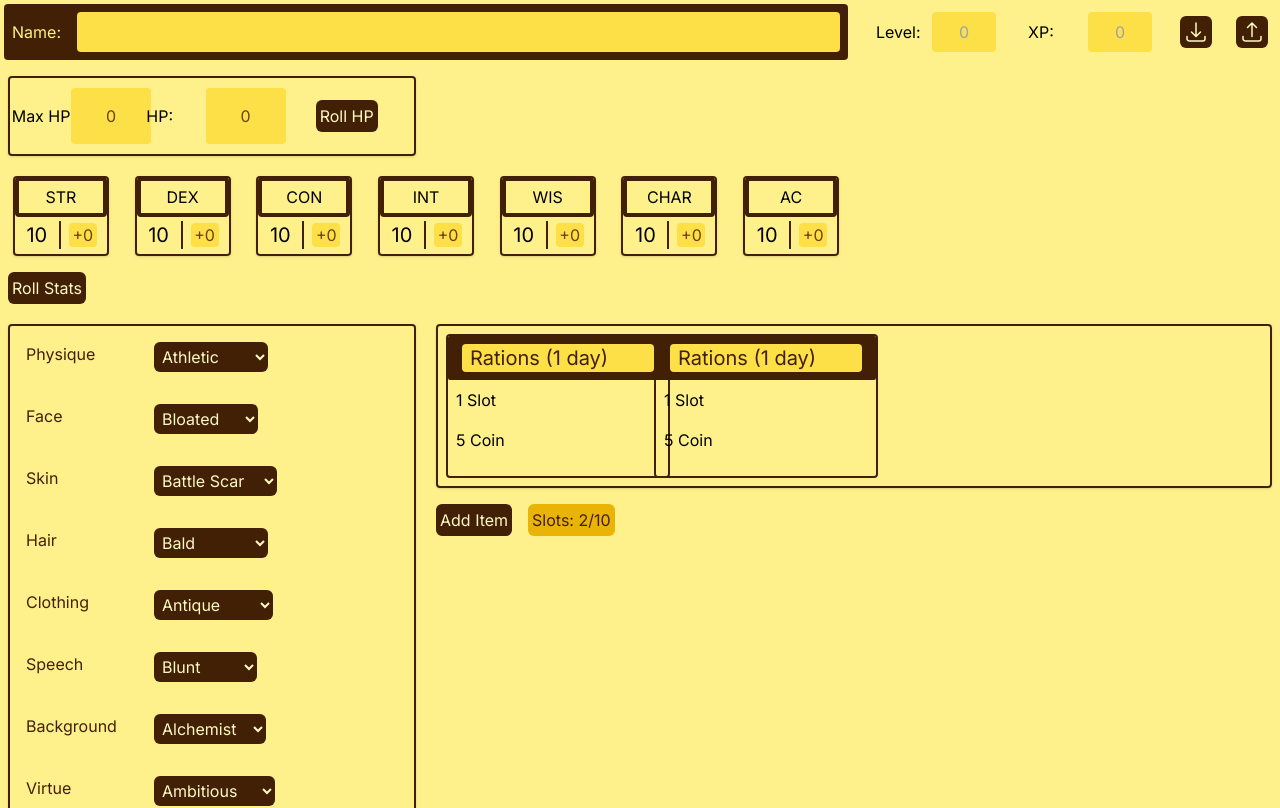
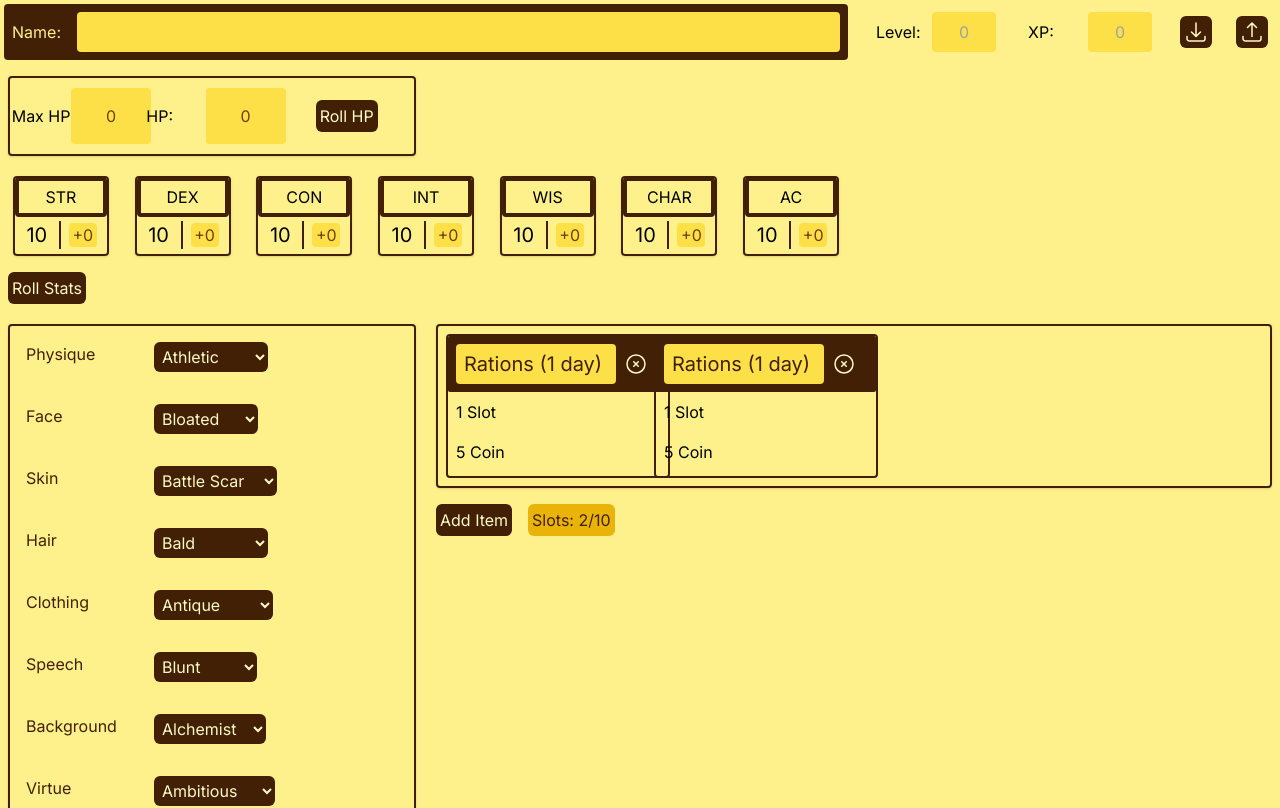
Before and after one commit to mf-andres/knave-charsheet, a Next.js app: page / in a window 1280 px wide. Shown: the top 808 px of the page. Built offline with nearby package versions, Linux system fonts and the light colour scheme.

Commit message:
feat: remove items (and fix an issue related to item name state)

```diff
--- a/app/page.tsx
+++ b/app/page.tsx
@@ -9,13 +9,15 @@ import LevelAndXP from "@/components/level-and-xp";
 import { useState } from "react";
 import DownloadButton from "@/components/download-button";
 import UploadButton from "@/components/upload-button";
+import { ItemDO } from "@/components/models/item";
 
 export default function Home() {
   // TODO
   //  delete items, make shareable
   const [con, setCon] = useState(0);
-  const [items, setItems] = useState([
+  const [items, setItems] = useState<ItemDO[]>([
     {
+      id: "1",
       name: "Rations (1 day)",
       slots: 1,
       cost: 5,
@@ -23,6 +25,7 @@ export default function Home() {
       quality: 0,
     },
     {
+      id: "2",
       name: "Rations (1 day)",
       slots: 1,
       cost: 5,
--- a/components/add-item-overlay.tsx
+++ b/components/add-item-overlay.tsx
@@ -26,6 +26,7 @@ const AddItemOverlay: React.FC<AddItemOverlayProps> = ({
   const handleSubmit = (e: any) => {
     e.preventDefault();
     onSubmit({
+      id: crypto.randomUUID(),
       name: name,
       slots: slots,
       cost: cost,
--- a/components/inventory.tsx
+++ b/components/inventory.tsx
@@ -10,13 +10,15 @@ interface Props {
 }
 
 const Inventory: React.FC<Props> = ({ con, items, setItems }) => {
-  const getTakenSlots = () => {
+  const getTakenSlots = (items: ItemDO[]) => {
     return items.map((item) => item.slots).reduce((sum, slots) => sum + slots);
   };
-  const [takenSlots, setTakenSlots] = useState(getTakenSlots());
+
+  const [takenSlots, setTakenSlots] = useState(getTakenSlots(items));
 
   useEffect(() => {
-    setTakenSlots(getTakenSlots());
+    console.log(items);
+    setTakenSlots(getTakenSlots(items));
   }, [items]);
 
   const [showOverlay, setShowOverlay] = useState(false);
@@ -30,11 +32,31 @@ const Inventory: React.FC<Props> = ({ con, items, setItems }) => {
     toggleOverlay();
   };
 
+  const renameItem = (itemId: string, newName: string) => {
+    setItems(
+      items.map((item) => {
+        if (item.id != itemId) {
+          item.name = newName;
+        }
+        return item;
+      })
+    );
+  };
+
+  const popItem = (itemId: string) => {
+    setItems(items.filter((item) => item.id != itemId));
+  };
+
   return (
     <div>
       <div className="grid grid-cols-4 place-items-start border-2 m-2 border-yellow-950 rounded shadow">
         {items.map((item, index) => (
-          <Item key={index} item={item}></Item>
+          <Item
+            key={index}
+            item={item}
+            renameItem={renameItem}
+            popItem={popItem}
+          ></Item>
         ))}
       </div>
       <div className="flex flex-row">
--- a/components/item.tsx
+++ b/components/item.tsx
@@ -1,17 +1,15 @@
 import React, { useState } from "react";
+import RemoveButton from "./remove-button";
+import { ItemDO } from "./models/item";
 
 interface ItemProps {
-  item: {
-    name: string;
-    slots: number;
-    cost: number;
-    acBonus: number;
-    quality: number;
-  };
+  item: ItemDO;
+  renameItem: (itemId: string, newName: string) => void;
+  popItem: (itemId: string) => void;
 }
 
-const Item: React.FC<ItemProps> = ({ item }) => {
-  const [name, setName] = useState(item.name);
+const Item: React.FC<ItemProps> = ({ item, renameItem, popItem }) => {
+  const name = item.name;
   const slots = item.slots;
   const cost = item.cost;
   const acBonus = item.acBonus;
@@ -19,15 +17,16 @@ const Item: React.FC<ItemProps> = ({ item }) => {
 
   return (
     <div className="w-56 h-36 m-2 border-2 border-yellow-950 rounded">
-      <div className="grid justify-center p-2 bg-yellow-950 text-yellow-100 text-xl rounded-sm">
+      <div className="flex justify-start p-2 bg-yellow-950 text-yellow-100 text-xl rounded-sm">
         <input
           type="text"
-          className=" text-yellow-950 rounded px-2 w-48"
+          className=" text-yellow-950 rounded px-2 w-40"
           value={name}
           onChange={(e) => {
-            setName(e.target.value);
+            renameItem(item.id, e.target.value);
           }}
         />
+        <RemoveButton onClick={() => popItem(item.id)}></RemoveButton>
       </div>
       <div className="grid grid-cols-2">
         <div>
--- a/components/models/item.ts
+++ b/components/models/item.ts
@@ -1,4 +1,5 @@
 export interface ItemDO {
+  id: string;
   name: string;
   slots: number;
   cost: number;
--- /dev/null
+++ b/components/remove-button.tsx
@@ -0,0 +1,30 @@
+interface Props {
+  onClick: () => void;
+}
+
+const RemoveButton: React.FC<Props> = ({ onClick }) => {
+  return (
+    <div className="w-8">
+      <button
+        className="m-2 bg-yellow-950 text-yellow-100 rounded-md"
+        onClick={() => onClick()}
+      >
+        <svg
+          xmlns="http://www.w3.org/2000/svg"
+          fill="none"
+          viewBox="0 0 24 24"
+          strokeWidth={1.5}
+          stroke="currentColor"
+          className="w-6 h-6"
+        >
+          <path
+            strokeLinecap="round"
+            strokeLinejoin="round"
+            d="m9.75 9.75 4.5 4.5m0-4.5-4.5 4.5M21 12a9 9 0 1 1-18 0 9 9 0 0 1 18 0Z"
+          />
+        </svg>
+      </button>
+    </div>
+  );
+};
+export default RemoveButton;
```
